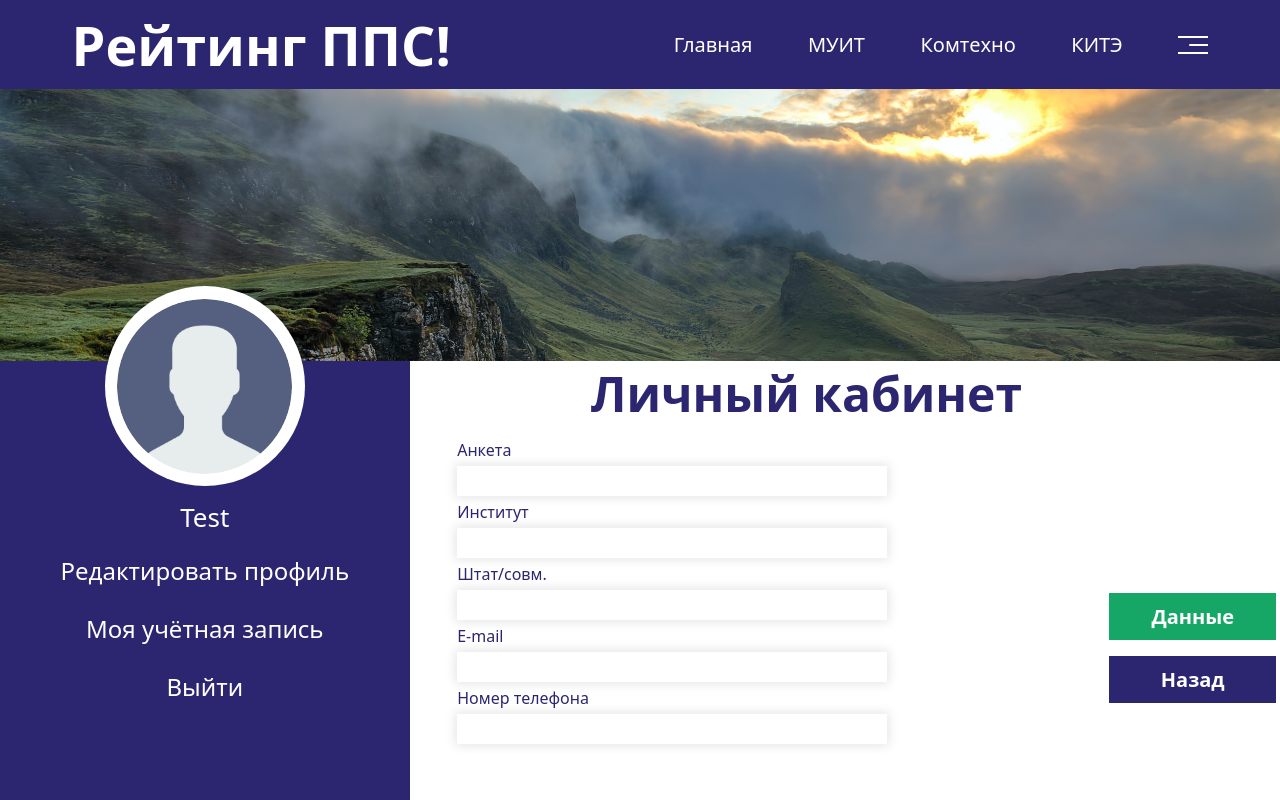
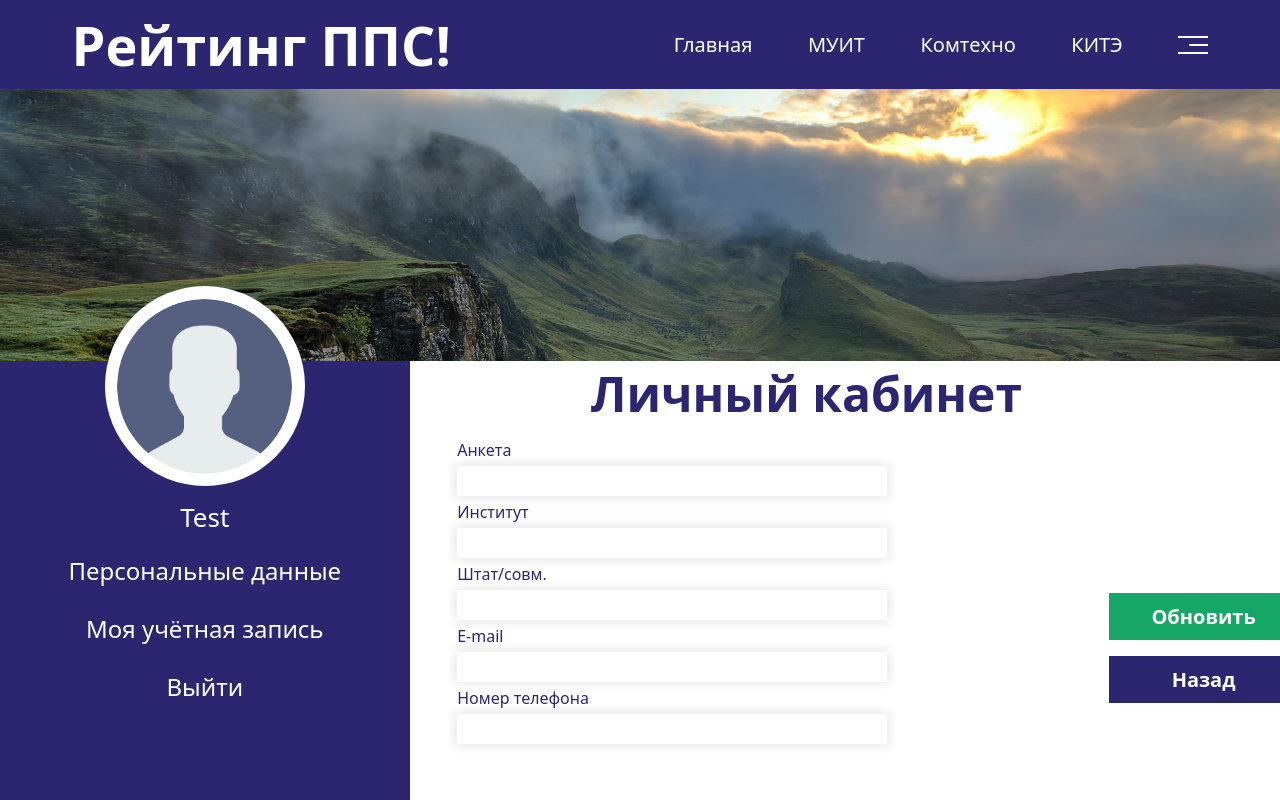
Before and after one commit to MFQ7aq/For_College-, a React (Vite) app: page /private_office in a window 1280 px wide. Built offline with nearby package versions, Linux system fonts and the light colour scheme; sample sign-in values are in the browser's storage.

Commit message:
28.02 push

```diff
--- a/src/pages/home/PrivateOffice.jsx
+++ b/src/pages/home/PrivateOffice.jsx
@@ -28,7 +28,7 @@ function PrivateOffice() {
           <div className="avatar__container"><div className="avatar"></div></div>
           <h4 className="user__name">Test</h4>
           <ul className="config__list">
-          <li className="config__items-li"><Link to="/Personal_data" className="config__items">Редактировать профиль</Link></li>
+          <li className="config__items-li"><Link to="/Personal_data" className="config__items">Персональные данные</Link></li>
             <li className="config__items-li"><Link to="" className="config__items">Моя учётная запись</Link></li>
             <li className="config__items-li"><Link to="/Authorization"  onClick={handleLogout} className="config__items">Выйти</Link></li>
           </ul>
@@ -57,7 +57,7 @@ function PrivateOffice() {
                 <input type="text" className="input__office"/></label>
             </div>
             <div className="btn__office">
-              <button onClick={reolad} className="btn__link btn__green montherat">Данные</button>
+              <button onClick={reolad} className="btn__link btn__green montherat">Обновить</button>
               <button onClick={Back} className="btn__link btn__blue montherat">Назад</button>
             </div>
           </div>
```
